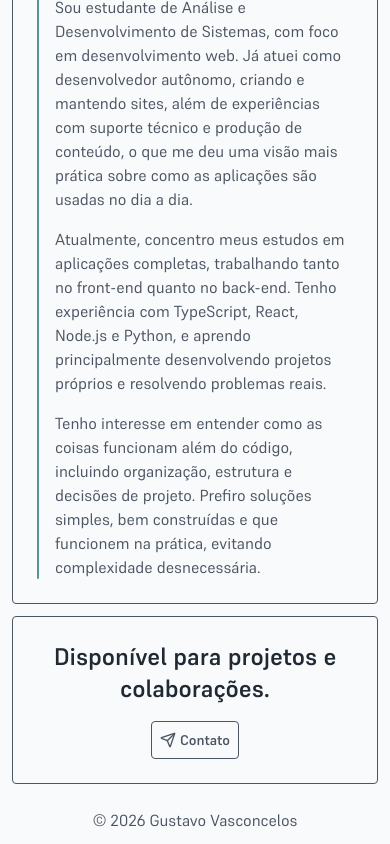
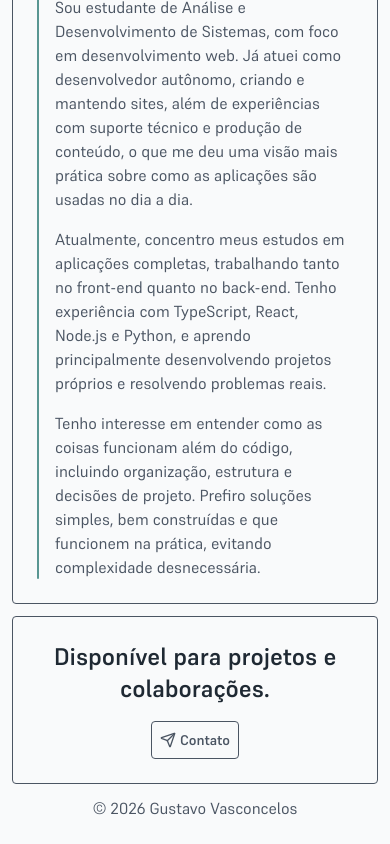
Before and after one commit to gusvsconcelos/portfolio, a React (Vite) app: page / in a window 390 px wide. Shown: the part 3094-3938 px from the top of the page. Built offline with nearby package versions, Linux system fonts and the light colour scheme.

Commit message:
fix: footer padding on mobile

```diff
--- a/src/components/layout/Footer.tsx
+++ b/src/components/layout/Footer.tsx
@@ -1,6 +1,6 @@
 export default function Footer() {
   return (
-    <footer className="m-auto pt-6 text-center">
+    <footer className="m-auto pt-3 sm:pt-6 text-center">
       <a
         href="https://www.linkedin.com/in/gusvsconcelos/"
         target="_blank"
```
